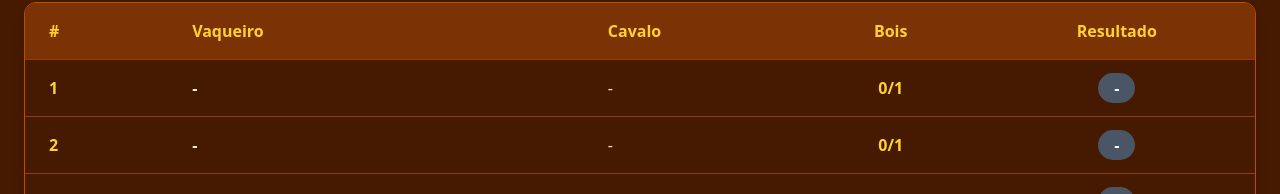
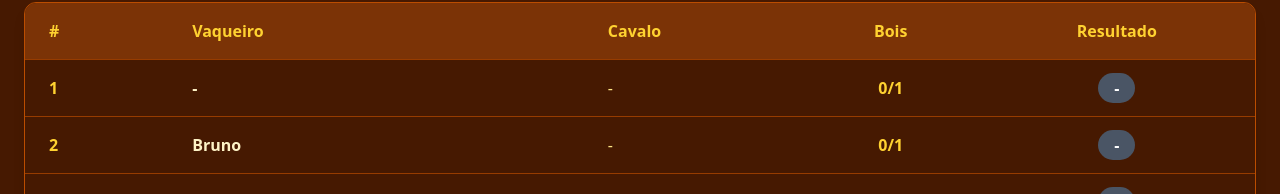
Before and after one commit to thaydionIA/vaquejada-hub, a Next.js app: page /eventos/rancho-pai-filho/participantes in a window 1280 px wide. Shown: the part 758-952 px from the top of the page. Built offline with nearby package versions, Linux system fonts and the light colour scheme.

Commit message:
- Participantes: -   Adicionando + 3 -   Atualisando : ticketsSold

```diff
--- a/data/participantes.ts
+++ b/data/participantes.ts
@@ -21,7 +21,7 @@ export const participantes: Participante[] = [
   },
   {
     eventoSlug: "rancho-pai-filho", //#02
-    nome: "-",
+    nome: "Bruno",
     cavalo: "-",
     boisDerrubados: 0,
     totalBois: 1,
@@ -101,7 +101,7 @@ export const participantes: Participante[] = [
   },
   {
     eventoSlug: "rancho-pai-filho", //#12
-    nome: "-",
+    nome: "Bruno",
     cavalo: "-",
     boisDerrubados: 0,
     totalBois: 1,
@@ -141,7 +141,7 @@ export const participantes: Participante[] = [
   },
   {
     eventoSlug: "rancho-pai-filho", //#17
-    nome: "-",
+    nome: "Bruno",
     cavalo: "-",
     boisDerrubados: 0,
     totalBois: 1,
```
